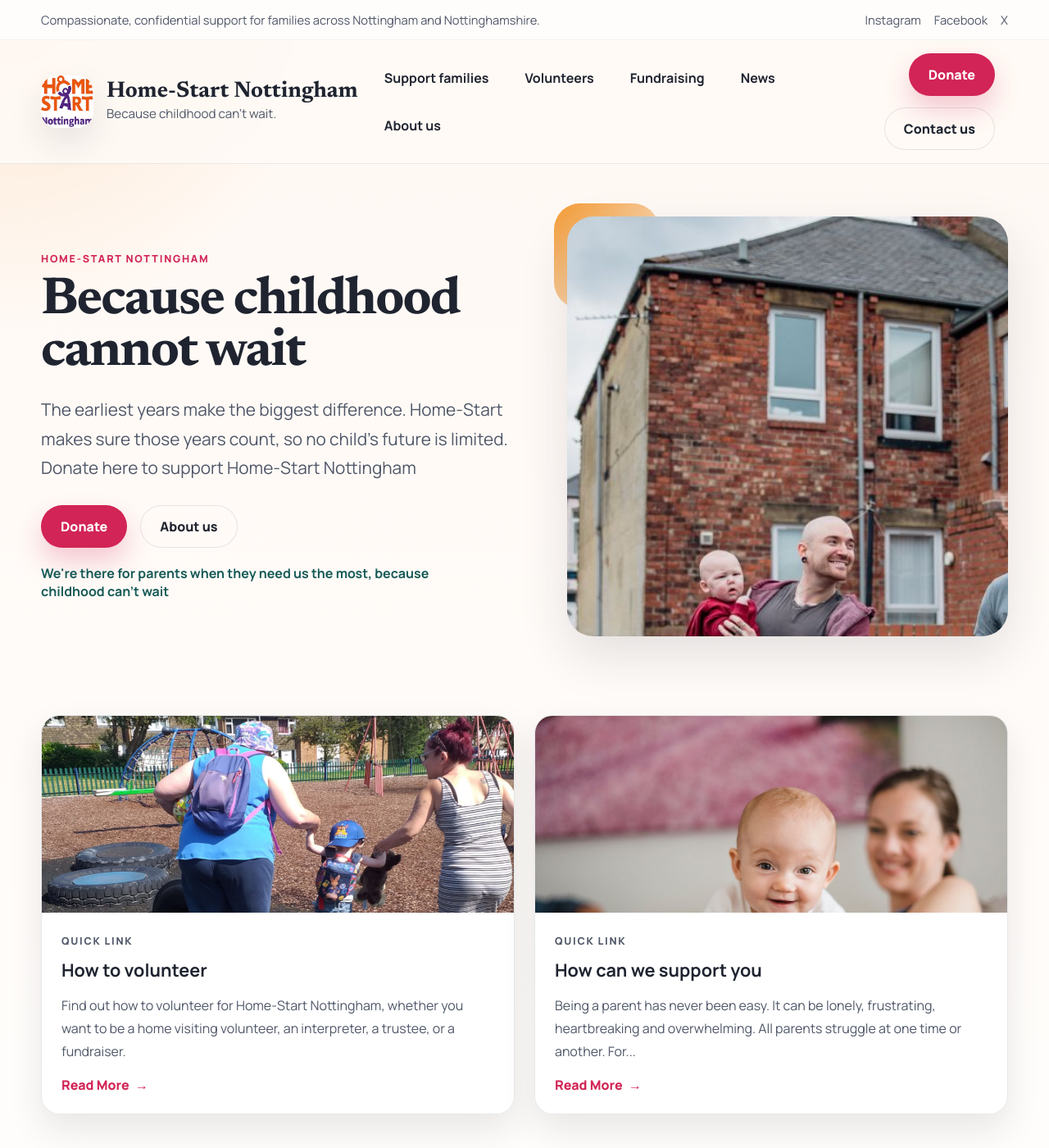
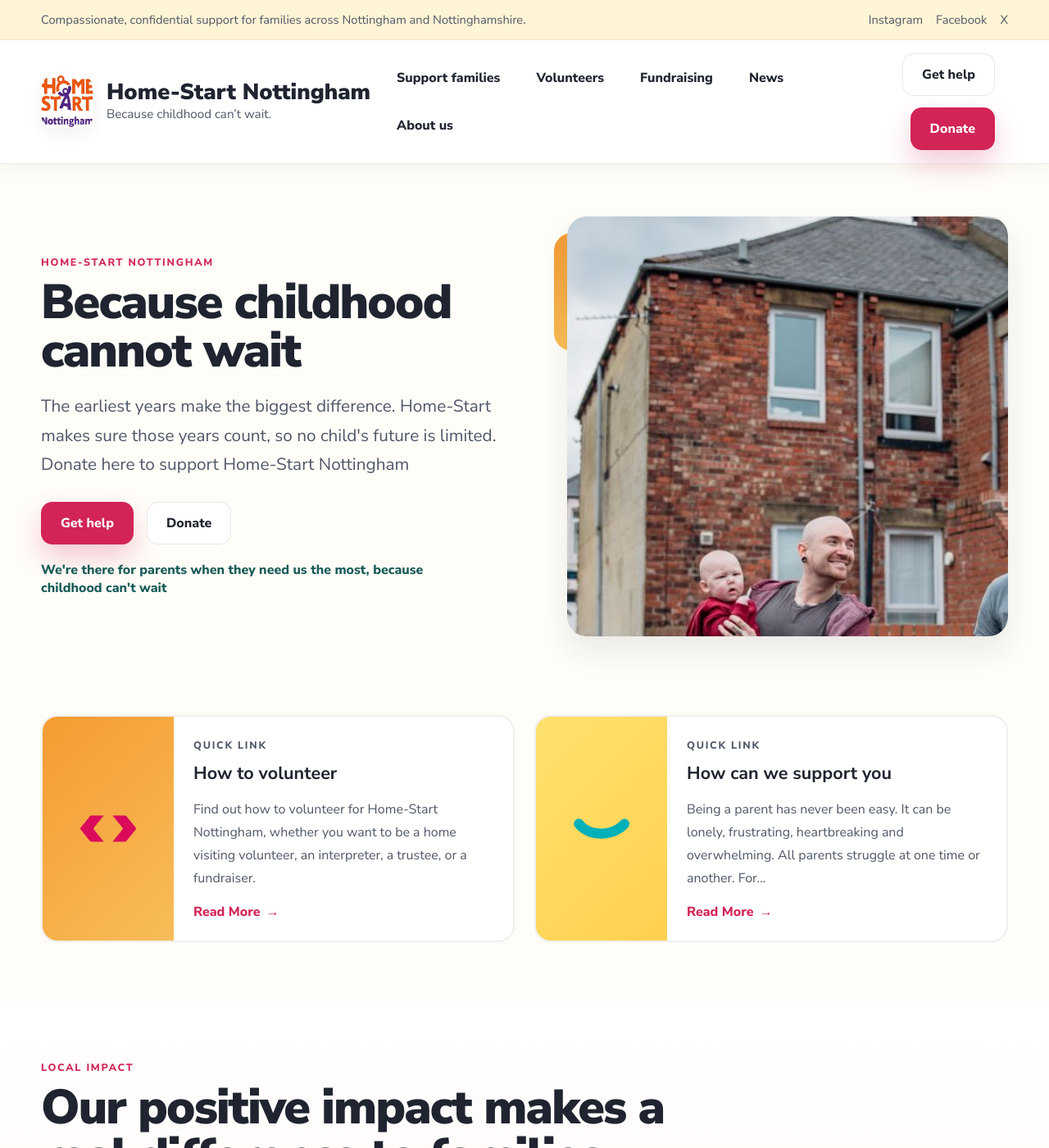
Before and after one commit to labiraus/labiraus.github.io, a Jekyll site: the page built from pages/index.md, in a window 1280 px wide and 1400 px high. Shown: the whole window at 82% size. Built offline with Jekyll 4.4.1, drawn with Linux system fonts in a browser that asks for light colours; some of the changed text lies outside the part shown.

Commit message:
Enhance footer and header sections with updated content and styling; add new quote band and improve navigation links

```diff
--- a/_includes/footer.html
+++ b/_includes/footer.html
@@ -1,20 +1,43 @@
+<section class="footer-prompt">
+  <div class="content-shell footer-prompt__inner">
+    <div>
+      <p class="eyebrow">Stay connected</p>
+      <h2>Talk to Home-Start Nottingham about support, volunteering, fundraising, or referrals.</h2>
+      <p>We are part of the Home-Start network and here for parents when they need us the most, because childhood can’t wait.</p>
+    </div>
+    <div class="button-row">
+      <a class="button" href="/aboutUs/contactUs">Contact us</a>
+      <a class="button button--secondary" href="/fundraising/howToDonate.html">Donate</a>
+    </div>
+  </div>
+</section>
+
 <footer class="site-footer">
   <div class="content-shell site-footer__grid">
     <div class="site-footer__intro">
       <p class="eyebrow">Home-Start Nottingham</p>
-      <h2>Local family support, rooted in the Home-Start network.</h2>
+      <h2>Support rooted in local communities.</h2>
       <p>We work alongside families with young children through challenging times, offering compassionate support that builds confidence, connection, and brighter futures.</p>
     </div>
 
     <div>
-      <h3>Explore</h3>
+      <h3>Quick links</h3>
       <ul class="footer-links">
         <li><a href="/support/howCanWeSupport">How can we support?</a></li>
         <li><a href="/volunteers/howToVolunteer">How to volunteer</a></li>
         <li><a href="/fundraising/fundraiseForUs">Fundraise for us</a></li>
-        <li><a href="/fundraising/howToDonate.html">How to donate</a></li>
+        <li><a href="/aboutUs">About us</a></li>
+        <li><a href="/aboutUs/contactUs">Contact us</a></li>
+      </ul>
+    </div>
+
+    <div>
+      <h3>Helpful</h3>
+      <ul class="footer-links">
         <li><a href="/news/accountsAndReports">Accounts and reports</a></li>
-        <li><a href="/aboutUs/contactUs">Contact us</a></li>
+        <li><a href="/news/events">Events</a></li>
+        <li><a href="/support/caseStudies">Case studies</a></li>
+        <li><a href="/aboutUs/privacyNotice">Privacy notice</a></li>
       </ul>
     </div>
 
--- a/_includes/header.html
+++ b/_includes/header.html
@@ -19,7 +19,7 @@
   <meta name="theme-color" content="#d22456">
   <link rel="preconnect" href="https://fonts.googleapis.com">
   <link rel="preconnect" href="https://fonts.gstatic.com" crossorigin>
-  <link href="https://fonts.googleapis.com/css2?family=Manrope:wght@400;500;600;700;800&family=Newsreader:opsz,wght@6..72,600;6..72,700&display=swap" rel="stylesheet">
+  <link href="https://fonts.googleapis.com/css2?family=Nunito+Sans:wght@400;600;700;800;900&display=swap" rel="stylesheet">
   <link rel="apple-touch-icon" href="{{ '/assets/icons/icon.png' | relative_url }}">
   <link rel="shortcut icon" href="{{ '/favicon.png' | relative_url }}">
   <link rel="stylesheet" href="{{ '/assets/css/site.css' | relative_url }}">
--- a/_includes/navigation.html
+++ b/_includes/navigation.html
@@ -49,8 +49,8 @@
       </nav>
 
       <div class="site-header__actions">
+        <a class="button button--secondary" href="/support/howCanWeSupport">Get help</a>
         <a class="button" href="/fundraising/howToDonate.html">Donate</a>
-        <a class="button button--secondary" href="/aboutUs/contactUs">Contact us</a>
       </div>
     </div>
   </div>
--- a/_layouts/index.html
+++ b/_layouts/index.html
@@ -26,8 +26,8 @@
     <h1>{{ hero_slide.heading }}</h1>
     <p class="home-hero__lede">{{ hero_slide.body | replace: '<br>', ' ' | replace: '<br/>', ' ' | replace: '<br />', ' ' | strip_html | replace: '  ', ' ' }}</p>
     <div class="button-row">
-      <a class="button" href="{{ hero_slide.link }}">{{ hero_slide.linkText | default: 'Donate now' }}</a>
-      <a class="button button--secondary" href="/aboutUs">About us</a>
+      <a class="button" href="/support/howCanWeSupport">Get help</a>
+      <a class="button button--secondary" href="{{ hero_slide.link }}">{{ hero_slide.linkText | default: 'Donate' }}</a>
     </div>
     <p class="home-hero__note">{{ page.intro }}</p>
   </div>
@@ -41,8 +41,10 @@
     <div class="content-shell">
       <div class="promo-grid promo-grid--compact">
         {% for slide in page.carousel offset:1 %}
-          <article class="promo-card">
-            <img src="{{ slide.image }}" alt="" loading="lazy">
+          <article class="promo-card promo-card--graphic{% if forloop.first %} promo-card--orange{% else %} promo-card--yellow{% endif %}">
+            <div class="promo-card__graphic">
+              <img src="{% if forloop.first %}/assets/svg/arrows.svg{% else %}/assets/svg/smile.svg{% endif %}" alt="" loading="lazy">
+            </div>
             <div class="promo-card__body">
               <p class="eyebrow">Quick link</p>
               <h2>{{ slide.heading }}</h2>
@@ -58,7 +60,7 @@
 
 <section class="impact-band" aria-labelledby="impact-heading">
   <div class="content-shell">
-    <div class="section-heading section-heading--light">
+    <div class="section-heading">
       <p class="eyebrow">Local impact</p>
       <h2 id="impact-heading">Our positive impact makes a real difference to families across Nottingham and Nottinghamshire.</h2>
     </div>
@@ -81,7 +83,7 @@
       <h2>Find the right next step for your family, your time, or your support.</h2>
     </div>
     <div class="promo-grid">
-      <article class="promo-card promo-card--feature">
+      <article class="promo-card promo-card--feature promo-card--sunrise">
         <img src="/assets/img/hs2.jpg" alt="Home-Start Nottingham support for families" loading="lazy">
         <div class="promo-card__body">
           <p class="eyebrow">Support families</p>
@@ -90,7 +92,7 @@
           <a class="text-link" href="/support/howCanWeSupport">Find support</a>
         </div>
       </article>
-      <article class="promo-card promo-card--feature">
+      <article class="promo-card promo-card--feature promo-card--peach">
         <img src="/assets/img/hs_6_small3.jpg" alt="Home-Start Nottingham volunteers" loading="lazy">
         <div class="promo-card__body">
           <p class="eyebrow">Volunteers</p>
@@ -99,7 +101,7 @@
           <a class="text-link" href="/volunteers/howToVolunteer">Explore volunteering</a>
         </div>
       </article>
-      <article class="promo-card promo-card--feature">
+      <article class="promo-card promo-card--feature promo-card--rose">
         <img src="/assets/img/fundraise.jpg" alt="Home-Start Nottingham fundraising" loading="lazy">
         <div class="promo-card__body">
           <p class="eyebrow">Fundraising</p>
@@ -109,6 +111,15 @@
         </div>
       </article>
     </div>
+  </div>
+</section>
+
+<section class="quote-band">
+  <div class="content-shell quote-band__inner">
+    <p class="eyebrow">Family voices</p>
+    <blockquote>“When I was really struggling with the circumstances I found myself in, my volunteer made me feel that I was not alone.”</blockquote>
+    <p class="quote-band__attribution">Family supported by Home-Start Nottingham</p>
+    <a class="text-link" href="/support/caseStudies">Read local case studies</a>
   </div>
 </section>
 
--- a/assets/css/site.css
+++ b/assets/css/site.css
@@ -1,20 +1,21 @@
 :root {
   --color-ink: #1f2430;
   --color-ink-soft: #4f5768;
-  --color-surface: #fffaf6;
-  --color-surface-strong: #fff1ea;
-  --color-surface-muted: #f7f1ec;
+  --color-surface: #fffdf8;
+  --color-surface-strong: #fff1d1;
+  --color-surface-muted: #fff6eb;
   --color-border: rgba(31, 36, 48, 0.1);
   --color-primary: #d22456;
   --color-primary-deep: #a91645;
   --color-accent: #f39a34;
+  --color-accent-soft: #ffe074;
   --color-forest: #165a57;
   --color-white: #ffffff;
-  --shadow-soft: 0 24px 60px rgba(31, 36, 48, 0.12);
-  --shadow-card: 0 18px 40px rgba(31, 36, 48, 0.1);
-  --radius-large: 32px;
-  --radius-medium: 22px;
-  --radius-small: 16px;
+  --shadow-soft: 0 18px 36px rgba(31, 36, 48, 0.09);
+  --shadow-card: 0 14px 28px rgba(31, 36, 48, 0.08);
+  --radius-large: 28px;
+  --radius-medium: 20px;
+  --radius-small: 12px;
   --content-width: 1180px;
   --gutter: clamp(1.25rem, 2vw, 2rem);
 }
@@ -31,11 +32,9 @@
 
 body {
   margin: 0;
-  font-family: "Manrope", sans-serif;
+  font-family: "Nunito Sans", sans-serif;
   color: var(--color-ink);
-  background:
-    radial-gradient(circle at top left, rgba(243, 154, 52, 0.18), transparent 25rem),
-    linear-gradient(180deg, #fff8f3 0%, #fffdfb 28%, #f8f2ee 100%);
+  background: var(--color-surface);
 }
 
 img {
@@ -104,7 +103,7 @@
   min-height: 3.25rem;
   padding: 0.9rem 1.5rem;
   border: 0;
-  border-radius: 999px;
+  border-radius: 14px;
   background: var(--color-primary);
   color: var(--color-white);
   font-weight: 800;
@@ -121,7 +120,7 @@
 
 .button--secondary,
 .button--secondary:visited {
-  background: transparent;
+  background: var(--color-white);
   color: var(--color-ink);
   box-shadow: inset 0 0 0 1px var(--color-border);
 }
@@ -148,14 +147,14 @@
   position: sticky;
   top: 0;
   z-index: 50;
-  backdrop-filter: blur(14px);
-  background: rgba(255, 250, 246, 0.9);
+  background: rgba(255, 255, 255, 0.97);
   border-bottom: 1px solid rgba(31, 36, 48, 0.08);
+  box-shadow: 0 8px 24px rgba(31, 36, 48, 0.04);
 }
 
 .site-header__utility {
   border-bottom: 1px solid rgba(31, 36, 48, 0.06);
-  background: rgba(255, 255, 255, 0.72);
+  background: #fff4d5;
 }
 
 .site-header__utility-inner,
@@ -212,9 +211,10 @@
 .site-brand__mark {
   width: 4rem;
   height: 4rem;
-  border-radius: 1.25rem;
+  border-radius: 1rem;
   overflow: hidden;
-  box-shadow: var(--shadow-card);
+  background: var(--color-white);
+  box-shadow: 0 8px 20px rgba(31, 36, 48, 0.06);
 }
 
 .site-brand__mark img {
@@ -230,8 +230,8 @@
 }
 
 .site-brand__text strong {
-  font-family: "Newsreader", serif;
   font-size: 1.7rem;
+  font-weight: 900;
   line-height: 1;
 }
 
@@ -266,8 +266,8 @@
   list-style: none;
   cursor: pointer;
   padding: 0.75rem 1rem;
-  border-radius: 999px;
-  font-weight: 700;
+  border-radius: 14px;
+  font-weight: 800;
 }
 
 .site-nav__group summary::-webkit-details-marker {
@@ -288,7 +288,7 @@
   margin: 0;
   padding: 0.7rem;
   list-style: none;
-  border-radius: 1.25rem;
+  border-radius: 1rem;
   background: rgba(255, 255, 255, 0.98);
   box-shadow: var(--shadow-soft);
   border: 1px solid rgba(31, 36, 48, 0.08);
@@ -328,12 +328,12 @@
 }
 
 .page-section--muted {
-  background: linear-gradient(180deg, rgba(243, 154, 52, 0.08), rgba(255, 255, 255, 0));
+  background: #fff7e8;
 }
 
 .home-hero,
 .page-hero {
-  padding: clamp(2.5rem, 5vw, 5rem) 0;
+  padding: clamp(2.2rem, 5vw, 4.5rem) 0;
 }
 
 .home-hero {
@@ -355,11 +355,12 @@
 .page-hero__copy h1,
 .section-heading h2,
 .site-footer__intro h2,
+.footer-prompt h2,
 .cta-band h2 {
   margin: 0;
-  font-family: "Newsreader", serif;
-  font-size: clamp(2.4rem, 5vw, 4.8rem);
-  line-height: 0.98;
+  font-size: clamp(2.3rem, 4.6vw, 4.2rem);
+  font-weight: 900;
+  line-height: 1;
   letter-spacing: -0.03em;
 }
 
@@ -375,7 +376,7 @@
 .home-hero__note {
   margin: 1.25rem 0 0;
   max-width: 34rem;
-  font-weight: 700;
+  font-weight: 800;
   color: var(--color-forest);
 }
 
@@ -388,11 +389,11 @@
 .page-hero__media::before {
   content: "";
   position: absolute;
-  inset: -1rem auto auto -1rem;
-  width: 8rem;
-  height: 8rem;
-  border-radius: 2rem;
-  background: linear-gradient(135deg, var(--color-accent), rgba(243, 154, 52, 0));
+  inset: 1.25rem auto auto -1rem;
+  width: 9rem;
+  height: 9rem;
+  border-radius: 22px;
+  background: linear-gradient(135deg, var(--color-accent), var(--color-accent-soft));
   z-index: 0;
 }
 
@@ -403,7 +404,7 @@
   width: 100%;
   height: clamp(18rem, 40vw, 32rem);
   object-fit: cover;
-  border-radius: var(--radius-large);
+  border-radius: 24px;
   box-shadow: var(--shadow-soft);
 }
 
@@ -466,10 +467,10 @@
 .stat-card,
 .donation-card {
   overflow: hidden;
-  border: 1px solid var(--color-border);
+  border: 2px solid rgba(31, 36, 48, 0.07);
   border-radius: var(--radius-medium);
-  background: rgba(255, 255, 255, 0.92);
-  box-shadow: var(--shadow-card);
+  background: var(--color-white);
+  box-shadow: none;
 }
 
 .promo-card img,
@@ -477,6 +478,45 @@
   width: 100%;
   height: 15rem;
   object-fit: cover;
+}
+
+.promo-card--graphic {
+  display: grid;
+  grid-template-columns: 10rem 1fr;
+  min-height: 100%;
+}
+
+.promo-card__graphic {
+  display: grid;
+  place-items: center;
+  min-height: 100%;
+  padding: 1.5rem;
+}
+
+.promo-card__graphic img {
+  width: 4.25rem;
+  height: 4.25rem;
+  object-fit: contain;
+}
+
+.promo-card--orange .promo-card__graphic {
+  background: linear-gradient(135deg, #f49b32, #f8bd59);
+}
+
+.promo-card--yellow .promo-card__graphic {
+  background: linear-gradient(135deg, #ffe16e, #ffd04f);
+}
+
+.promo-card--sunrise {
+  background: linear-gradient(180deg, #fffdf8 0%, #fff3dc 100%);
+}
+
+.promo-card--peach {
+  background: linear-gradient(180deg, #fffdf8 0%, #ffe8dc 100%);
+}
+
+.promo-card--rose {
+  background: linear-gradient(180deg, #fffdf8 0%, #ffe1ea 100%);
 }
 
 .promo-card__body,
@@ -510,7 +550,7 @@
 
 .impact-band {
   padding: 4.5rem 0;
-  background: linear-gradient(135deg, #d22456, #a91645 48%, #7f1436 100%);
+  background: linear-gradient(180deg, #fff 0%, #fff4ed 100%);
 }
 
 .stat-grid {
@@ -519,10 +559,9 @@
 
 .stat-card {
   padding: 1.5rem;
-  color: var(--color-white);
-  background: rgba(255, 255, 255, 0.08);
-  border-color: rgba(255, 255, 255, 0.14);
-  box-shadow: none;
+  color: var(--color-ink);
+  background: var(--color-white);
+  border-color: rgba(31, 36, 48, 0.08);
 }
 
 .stat-card img,
@@ -554,8 +593,8 @@
 
 .impact-rail__inner {
   border-radius: var(--radius-medium);
-  background: linear-gradient(180deg, rgba(22, 90, 87, 0.96), rgba(18, 62, 60, 0.94));
-  color: var(--color-white);
+  background: linear-gradient(180deg, #ffe26a, #ffc650);
+  color: var(--color-ink);
 }
 
 .impact-rail__cards {
@@ -564,9 +603,8 @@
 }
 
 .impact-card {
-  box-shadow: none;
-  background: rgba(255, 255, 255, 0.08);
-  border-color: rgba(255, 255, 255, 0.1);
+  background: rgba(255, 255, 255, 0.75);
+  border-color: rgba(31, 36, 48, 0.08);
 }
 
 .card-grid {
@@ -605,6 +643,7 @@
   flex-direction: column;
   gap: 0.8rem;
   text-decoration: none;
+  background: linear-gradient(180deg, #fff 0%, #fff8ef 100%);
 }
 
 .link-card__eyebrow {
@@ -626,9 +665,8 @@
   align-items: center;
   padding: clamp(1.75rem, 4vw, 3rem);
   border-radius: var(--radius-large);
-  background: linear-gradient(135deg, rgba(22, 90, 87, 0.96), rgba(12, 47, 46, 0.95));
+  background: linear-gradient(135deg, #d22456, #b11d48);
   color: var(--color-white);
-  box-shadow: var(--shadow-soft);
 }
 
 .cta-band__inner .eyebrow,
@@ -694,7 +732,7 @@
   gap: 0.5rem;
   margin: 0.35rem 0;
   padding: 0.7rem 1rem;
-  border-radius: 999px;
+  border-radius: 14px;
   background: rgba(210, 36, 86, 0.08);
   text-decoration: none;
   font-weight: 700;
@@ -708,8 +746,7 @@
 .accordion-item {
   border: 1px solid var(--color-border);
   border-radius: var(--radius-medium);
-  background: rgba(255, 255, 255, 0.92);
-  box-shadow: var(--shadow-card);
+  background: #fff8ee;
 }
 
 .accordion-item summary {
@@ -810,21 +847,60 @@
 .resource-link {
   display: inline-flex;
   padding: 0.8rem 1rem;
-  border-radius: 999px;
+  border-radius: 14px;
   background: rgba(210, 36, 86, 0.08);
   text-decoration: none;
   font-weight: 700;
 }
 
+.quote-band {
+  padding: 4rem 0;
+}
+
+.quote-band__inner {
+  padding: clamp(1.75rem, 4vw, 3rem);
+  border-radius: var(--radius-large);
+  background: linear-gradient(135deg, #ffe16d, #ffbe4a);
+  color: var(--color-ink);
+}
+
+.quote-band blockquote {
+  margin: 0;
+  max-width: 54rem;
+  font-size: clamp(1.65rem, 3vw, 2.6rem);
+  font-weight: 900;
+  line-height: 1.2;
+}
+
+.quote-band__attribution {
+  margin: 1rem 0 1.5rem;
+  font-weight: 800;
+}
+
+.footer-prompt {
+  padding: 4rem 0 0;
+}
+
+.footer-prompt__inner {
+  display: grid;
+  grid-template-columns: minmax(0, 1.15fr) auto;
+  gap: 2rem;
+  align-items: center;
+  padding: clamp(1.75rem, 4vw, 3rem);
+  border-radius: var(--radius-large) var(--radius-large) 0 0;
+  background: linear-gradient(180deg, #fff5d5, #fff0bf);
+  border: 2px solid rgba(31, 36, 48, 0.07);
+  border-bottom: 0;
+}
+
 .site-footer {
-  margin-top: 3rem;
-  background: #1e2330;
-  color: rgba(255, 255, 255, 0.88);
+  background: #fff7e3;
+  color: var(--color-ink-soft);
 }
 
 .site-footer__grid {
   display: grid;
-  grid-template-columns: minmax(0, 1.2fr) 0.8fr 0.8fr;
+  grid-template-columns: minmax(0, 1.2fr) 0.8fr 0.8fr 0.9fr;
   gap: 2rem;
   padding: 4rem 0;
 }
@@ -835,11 +911,11 @@
 
 .site-footer h3 {
   margin-top: 0;
-  color: var(--color-white);
+  color: var(--color-ink);
 }
 
 .site-footer .eyebrow {
-  color: rgba(255, 255, 255, 0.7);
+  color: var(--color-primary);
 }
 
 .site-footer__address {
@@ -857,13 +933,13 @@
 }
 
 .site-footer__legal {
-  border-top: 1px solid rgba(255, 255, 255, 0.08);
+  border-top: 1px solid rgba(31, 36, 48, 0.08);
 }
 
 .site-footer__legal p {
   margin: 0;
   padding: 1.25rem 0;
-  color: rgba(255, 255, 255, 0.7);
+  color: var(--color-ink-soft);
 }
 
 @media (max-width: 1080px) {
@@ -879,7 +955,7 @@
     min-height: 3rem;
     padding: 0 1rem;
     border: 1px solid var(--color-border);
-    border-radius: 999px;
+    border-radius: 14px;
     background: var(--color-white);
     font-weight: 800;
   }
@@ -911,6 +987,7 @@
   .page-hero__inner,
   .content-shell--with-aside,
   .cta-band__inner,
+  .footer-prompt__inner,
   .site-footer__grid {
     grid-template-columns: 1fr;
   }
@@ -940,6 +1017,14 @@
     font-size: 1.4rem;
   }
 
+  .promo-card--graphic {
+    grid-template-columns: 1fr;
+  }
+
+  .promo-card__graphic {
+    min-height: 8rem;
+  }
+
   .promo-grid,
   .promo-grid--compact,
   .card-grid,
@@ -952,7 +1037,9 @@
 
   .page-section,
   .impact-band,
-  .cta-band {
+  .cta-band,
+  .quote-band,
+  .footer-prompt {
     padding: 3rem 0;
   }
 
```
